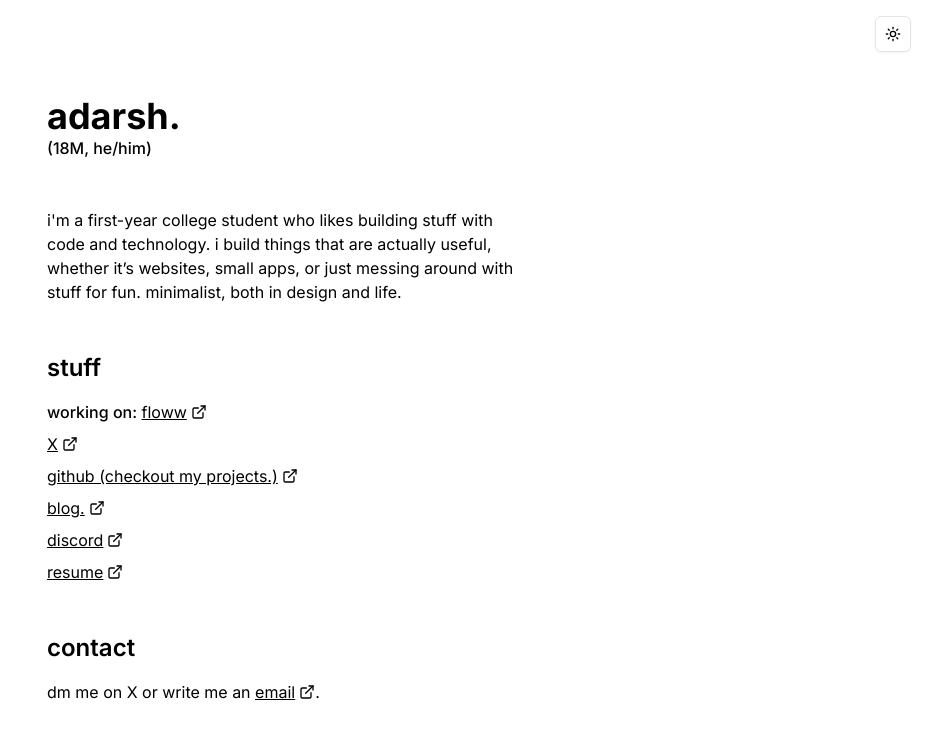
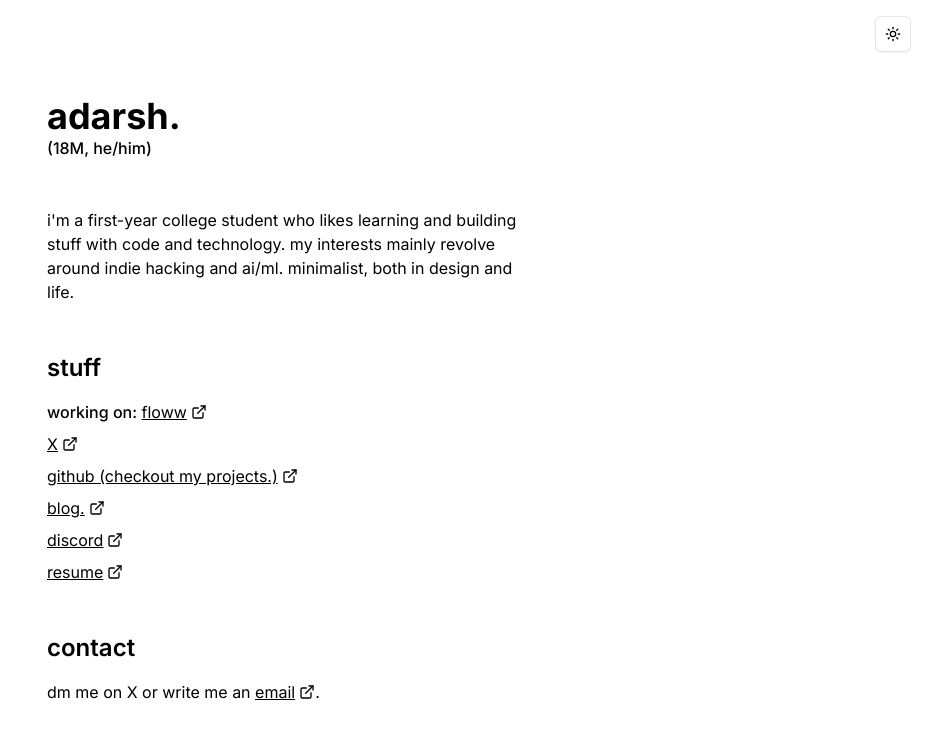
Before and after one commit to axdrsh/www, a Next.js app: page / in a window 1280 px wide. Shown: the top 738 px of the page, without its empty margins (353-1280 px from the left). Built offline with nearby package versions, Linux system fonts and the light colour scheme.

Commit message:
updated about

```diff
--- a/src/app/page.tsx
+++ b/src/app/page.tsx
@@ -11,10 +11,9 @@ export default function Home() {
         {/* <h2 className="text-2xl font-semibold mb-4">about</h2> */}
         <div className="space-y-2">
           <p>
-            i'm a first-year college student who likes building stuff with code
-            and technology. i build things that are actually useful, whether
-            it’s websites, small apps, or just messing around with stuff for
-            fun. minimalist, both in design and life.
+            i'm a first-year college student who likes learning and building
+            stuff with code and technology. my interests mainly revolve around
+            indie hacking and ai/ml. minimalist, both in design and life.
           </p>
         </div>
       </section>
```
